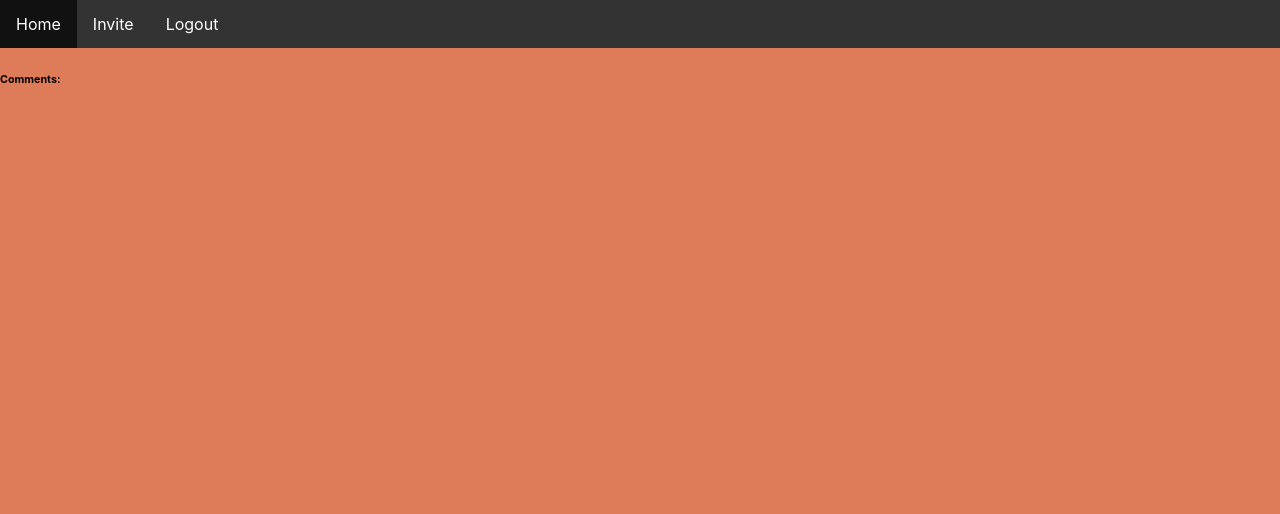
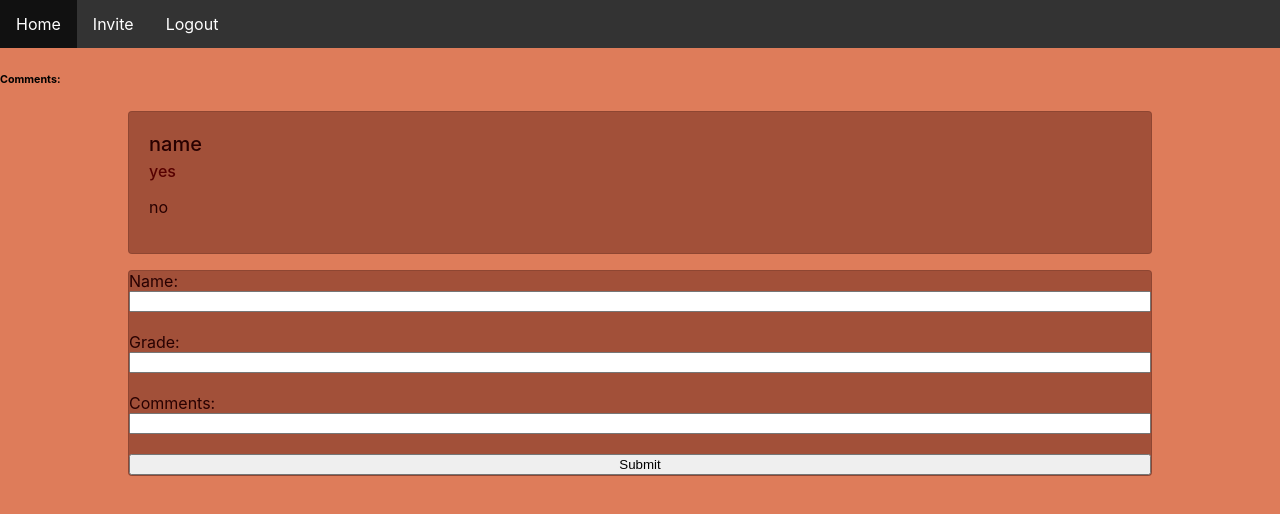
Before and after one commit to Anthonysokolov/boulder-tracker-frontend, a React (Create React App) app: page /session/1 in a window 1280 px wide. Shown: the top 514 px of the page. Built offline with nearby package versions, Linux system fonts and the light colour scheme; no server answers.

Commit message:
adding problems/climbs

```diff
--- a/src/components/containers/singleSessionPage.js
+++ b/src/components/containers/singleSessionPage.js
@@ -1,21 +1,63 @@
 import React, { Component } from "react";
 import Navbar from "./navbar";
 import Session from "../views/sessionPage.js";
+import ClimbCard from "../views/climbCard.js";
+import AddClimbCard from "../views/addClimbCard.js";
 
-import { getSessionThunk } from "../../thunks";
+import { getSessionThunk, addClimbThunk } from "../../thunks";
 import { connect } from "react-redux";
 
 class SingleSessionPage extends Component {
   constructor(props) {
     super(props);
     this.props.getSession(this.props.match.params.id);
+    this.state = {
+      name: "",
+      grade: "",
+      comment: ""
+    };
   }
+
+  handleChangeName = ele => {
+    this.setState({
+      name: ele.target.value
+    });
+  };
+
+  handleChangeGrade = ele => {
+    this.setState({
+      grade: ele.target.value
+    });
+  };
+
+  handleChangeComment = ele => {
+    this.setState({
+      comment: ele.target.value
+    });
+  };
+
+  handleSubmit = ele => {
+    let newClimb = {
+      name: this.state.name,
+      grade: this.state.grade,
+      comment: this.state.comment
+    };
+    console.log(newClimb);
+    this.props.addClimb(newClimb);
+  };
 
   render() {
     return (
       <div>
         <Navbar />
         <Session {...this.props.session} />
+        <ClimbCard />
+        <AddClimbCard
+          nameHandler={this.handleChangeName}
+          gradeHandler={this.handleChangeGrade}
+          commentHandler={this.handleChangeComment}
+          submitHandler={this.handleSubmit}
+        />
       </div>
     );
   }
@@ -23,13 +65,15 @@ class SingleSessionPage extends Component {
 
 function mapState(state) {
   return {
-    session: state.singleSession
+    session: state.singleSession,
+    climb: state.singleClimb
   };
 }
 
 function mapDispatch(dispatch) {
   return {
-    getSession: id => dispatch(getSessionThunk(id))
+    getSession: id => dispatch(getSessionThunk(id)),
+    addClimb: id => dispatch(addClimbThunk(id))
   };
 }
 
--- /dev/null
+++ b/src/components/views/addClimbCard.js
@@ -0,0 +1,18 @@
+import React from "react";
+import { Link } from "react-router-dom";
+
+import "../../styles/card.css";
+import "../../styles/common.css";
+
+export default function AddClimbCard(props) {
+  return (
+    <div>
+      <div className="card">
+        Name: <input type="text" onChange={props.nameHandler} /> <br />
+        Grade: <input type="text" onChange={props.gradeHandler} /> <br />
+        Comments: <input type="text" onChange={props.commentHandler} /> <br />
+        <input type="submit" onClick={props.submitHandler} />
+      </div>
+    </div>
+  );
+}
--- /dev/null
+++ b/src/components/views/climbCard.js
@@ -0,0 +1,19 @@
+import React from "react";
+import { Link } from "react-router-dom";
+
+import "../../styles/card.css";
+import "../../styles/common.css";
+
+export default function ClimbCard(props) {
+  return (
+    <div>
+      <div className="card">
+        <div className="card-body">
+          <h5 className="card-title"> name </h5>
+          <h6 className="card-subtitle"> yes </h6>
+          <p className="card-text"> no </p>
+        </div>
+      </div>
+    </div>
+  );
+}
--- a/src/store/utilities/singleSession.js
+++ b/src/store/utilities/singleSession.js
@@ -3,6 +3,7 @@ import axios from "axios";
 /********************************* ACTIONS ***********************************/
 
 const SELECT_SESSION = "SELECT_SESSION";
+const ADD_CLIMB = "ADD_CLIMB";
 
 /**
  * Expects an object with the following shape:
@@ -16,9 +17,33 @@ function selectAction(data) {
   };
 }
 
+function addProblem(problem) {
+  return {
+    type: ADD_CLIMB,
+    payload: problem
+  };
+}
+
 /********************************* THUNKS ***********************************/
 
-const nonexistantSession = {location: "", date: "", comments: "", climbs: [], id: 1, exists: false};
+const nonexistantSession = {
+  id: 1,
+  location: "",
+  date: "",
+  comments: "",
+  climbs: [],
+  exists: false
+};
+
+const nonexistantProblem = {
+  id: 1,
+  name: "",
+  grade: 0,
+  attempts: 0,
+  sends: 0,
+  comments: "",
+  exists: false
+};
 
 /**
  * Will fetch detailed information about a session from the API.
@@ -31,7 +56,8 @@ const nonexistantSession = {location: "", date: "", comments: "", climbs: [], id
  */
 export function getSessionThunk(id) {
   return function(dispatch) {
-		axios.get("/api/sessions/" + id)
+    axios
+      .get("/api/sessions/" + id)
       .then(function(response) {
         console.log("api: ", response);
         //this will be the data received from the response
@@ -40,18 +66,38 @@ export function getSessionThunk(id) {
       })
       .catch(function() {
         nonexistantSession.id = id;
-			dispatch(selectAction(nonexistantSession))
+        dispatch(selectAction(nonexistantSession));
       });
+  };
 }
+
+export function addClimbThunk(id) {
+  return function(dispatch) {
+    axios
+      .post("/api/problem/add")
+      .then(function(response) {
+        console.log("api: ", response);
+        response.data.exists = true;
+        dispatch(addProblem(response.data));
+      })
+      .catch(function() {
+        nonexistantProblem.id = id;
+        dispatch(selectAction(nonexistantProblem));
+      });
+  };
 }
 
 /********************************* REDUCER ***********************************/
 const initialState = {};
 
 export default function singleSessionReducer(state = initialState, action) {
-	switch(action.type) {
+  switch (action.type) {
     case SELECT_SESSION:
       return Object.assign({}, state, action.payload);
+    case ADD_CLIMB:
+      return Object.assign({}, state, {
+        problems: state.problems.concat(action.payload)
+      });
     default:
       return state;
   }
```
Lines whose indentation alone changed are shown as unchanged.
